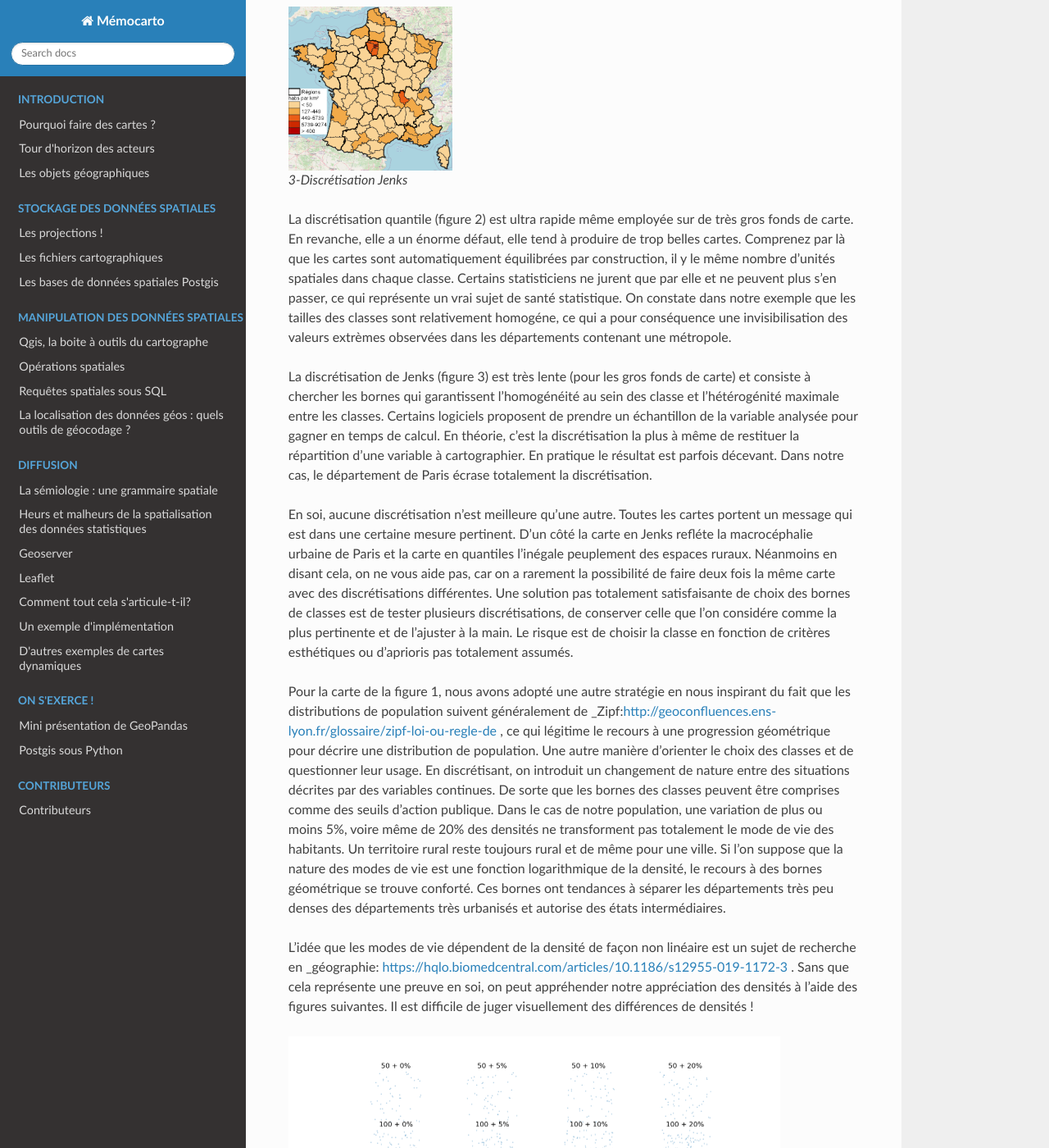
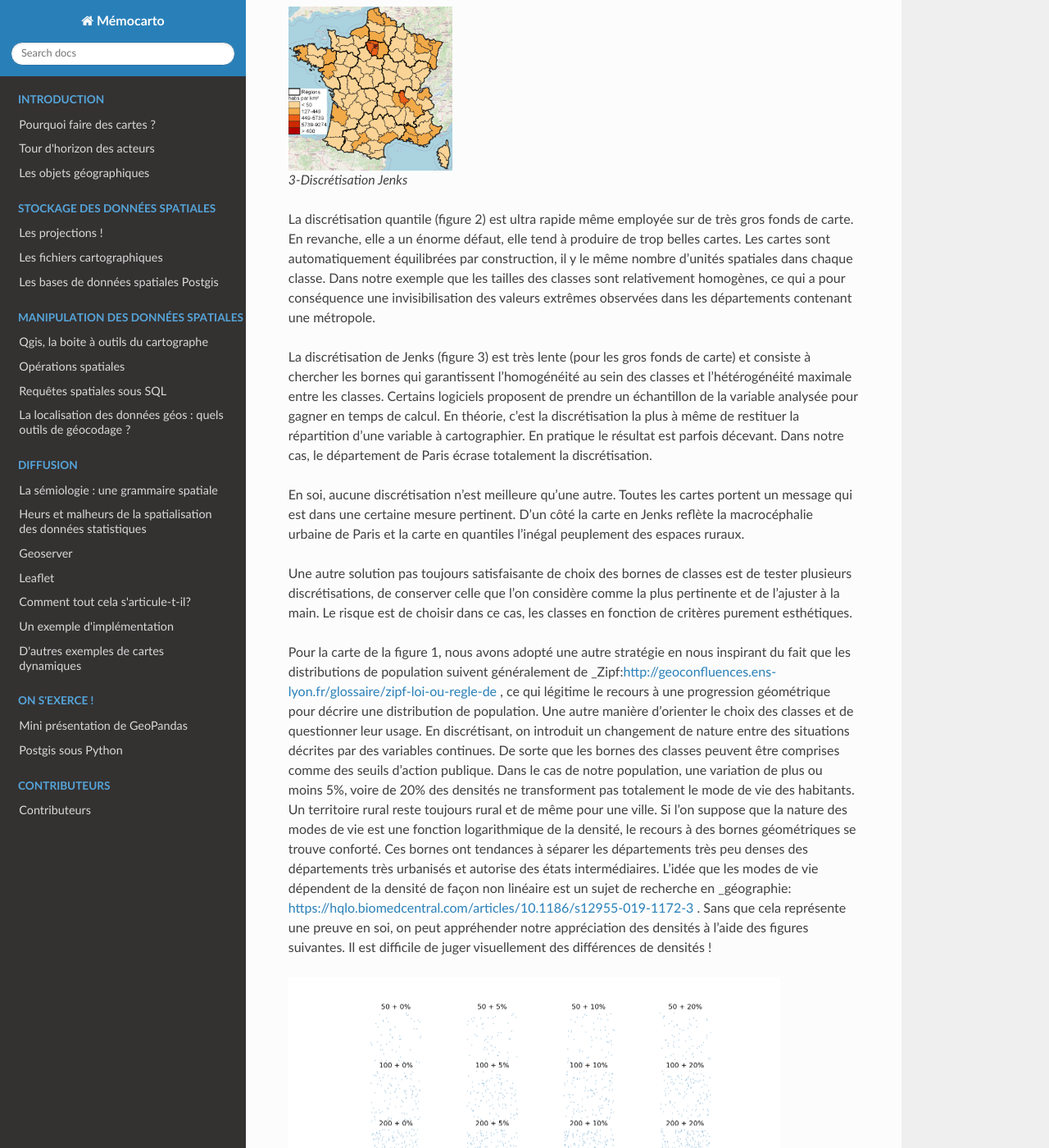
Before and after one commit to JulieDjidji/memocarto, a Sphinx documentation site: the page built from doc/source/cartes_stat.rst, in a window 1280 px wide and 1400 px high, scrolled down 1416 px. Shown: the whole window at 82% size. Built offline with Sphinx 7.4.7 and the Read the Docs theme 2.0.0, drawn with Linux system fonts in a browser that asks for light colours; pages that are not in the unit, such as notebooks, are missing from menus.

Commit message:
Update cartes_stat.rst

```diff
--- a/doc/source/cartes_stat.rst
+++ b/doc/source/cartes_stat.rst
@@ -26,14 +26,15 @@ La discrétisation est une étape indispensable pour transformer une variable co
 
    3-Discrétisation Jenks
 
-La discrétisation quantile  (figure 2) est ultra rapide même employée sur de très gros fonds de carte. En revanche, elle a un énorme défaut, elle tend à produire de trop belles cartes. Comprenez par là que les cartes sont automatiquement équilibrées par construction, il y le même nombre d'unités spatiales dans chaque classe. Certains statisticiens ne jurent que par elle et ne peuvent plus s'en passer, ce qui représente un vrai sujet de santé statistique. On constate dans notre exemple que les tailles des classes sont relativement homogéne, ce qui a pour conséquence une invisibilisation des valeurs extrèmes observées dans les départements contenant une métropole.
+La discrétisation quantile  (figure 2) est ultra rapide même employée sur de très gros fonds de carte. En revanche, elle a un énorme défaut, elle tend à produire de trop belles cartes. Les cartes sont automatiquement équilibrées par construction, il y le même nombre d'unités spatiales dans chaque classe. Dans notre exemple que les tailles des classes sont relativement homogènes, ce qui a pour conséquence une invisibilisation des valeurs extrêmes observées dans les départements contenant une métropole.
 
-La discrétisation de Jenks (figure 3) est très lente (pour les gros fonds de carte) et consiste à chercher les bornes qui garantissent l'homogénéité au sein des classe et l'hétérogénité maximale entre les classes. Certains logiciels proposent de prendre un échantillon de la variable analysée pour gagner en temps de calcul. En théorie, c'est la discrétisation la plus à même de restituer la répartition d'une variable à cartographier. En pratique le résultat est parfois décevant. Dans notre cas, le département de Paris écrase totalement la discrétisation.
+La discrétisation de Jenks (figure 3) est très lente (pour les gros fonds de carte) et consiste à chercher les bornes qui garantissent l'homogénéité au sein des classes et l’hétérogénéité maximale entre les classes. Certains logiciels proposent de prendre un échantillon de la variable analysée pour gagner en temps de calcul. En théorie, c'est la discrétisation la plus à même de restituer la répartition d'une variable à cartographier. En pratique le résultat est parfois décevant. Dans notre cas, le département de Paris écrase totalement la discrétisation.
 
-En soi, aucune discrétisation n'est meilleure qu'une autre. Toutes les cartes portent un message qui est dans une certaine mesure pertinent. D'un côté la carte en Jenks refléte la macrocéphalie urbaine de Paris et la carte en quantiles l'inégale peuplement des espaces ruraux. Néanmoins en disant cela, on ne vous aide pas, car on a rarement la possibilité de faire deux fois la même carte avec des discrétisations différentes. Une solution pas totalement satisfaisante de choix des bornes de classes est de tester plusieurs discrétisations, de conserver celle que l'on considére comme la plus pertinente et de l'ajuster à la main. Le risque est de choisir la classe en fonction de critères esthétiques ou d'aprioris pas totalement assumés.
+En soi, aucune discrétisation n'est meilleure qu'une autre. Toutes les cartes portent un message qui est dans une certaine mesure pertinent. D'un côté la carte en Jenks reflète la macrocéphalie urbaine de Paris et la carte en quantiles l'inégal peuplement des espaces ruraux.
 
-Pour la carte de la figure 1, nous avons adopté une autre stratégie en nous inspirant du fait que les distributions de population suivent généralement de _Zipf:http://geoconfluences.ens-lyon.fr/glossaire/zipf-loi-ou-regle-de , ce qui légitime le recours à une progression géométrique pour décrire une distribution de population. Une autre manière d'orienter le choix des classes et de questionner leur usage. En discrétisant, on introduit un changement de nature entre des situations décrites par des variables continues. De sorte que les bornes des classes peuvent être comprises comme des seuils d'action publique. Dans le cas de notre population, une variation de plus ou moins 5%, voire même de 20% des densités ne transforment pas totalement le mode de vie des habitants. Un territoire rural reste toujours rural et de même pour une ville. Si l'on suppose que la nature des modes de vie est une fonction logarithmique de la densité, le recours à des bornes géométrique se trouve conforté. Ces bornes ont tendances à séparer les départements très peu denses des départements très urbanisés et autorise des états intermédiaires.
+Une autre solution pas toujours satisfaisante de choix des bornes de classes est de tester plusieurs discrétisations, de conserver celle que l'on considère comme la plus pertinente et de l'ajuster à la main. Le risque est de choisir dans ce cas, les classes en fonction de critères purement esthétiques.
 
+Pour la carte de la figure 1, nous avons adopté une autre stratégie en nous inspirant du fait que les distributions de population suivent généralement de _Zipf:http://geoconfluences.ens-lyon.fr/glossaire/zipf-loi-ou-regle-de , ce qui légitime le recours à une progression géométrique pour décrire une distribution de population. Une autre manière d'orienter le choix des classes et de questionner leur usage. En discrétisant, on introduit un changement de nature entre des situations décrites par des variables continues. De sorte que les bornes des classes peuvent être comprises comme des seuils d'action publique. Dans le cas de notre population, une variation de plus ou moins 5%, voire de 20% des densités ne transforment pas totalement le mode de vie des habitants. Un territoire rural reste toujours rural et de même pour une ville. Si l'on suppose que la nature des modes de vie est une fonction logarithmique de la densité, le recours à des bornes géométriques se trouve conforté. Ces bornes ont tendances à séparer les départements très peu denses des départements très urbanisés et autorise des états intermédiaires.
 L'idée que les modes de vie dépendent de la densité de façon non linéaire est un sujet de recherche en _géographie: https://hqlo.biomedcentral.com/articles/10.1186/s12955-019-1172-3 . Sans que cela représente une preuve en soi, on peut appréhender notre appréciation des densités à l'aide des figures suivantes. Il est difficile de juger visuellement des différences de densités !
 
 
```
